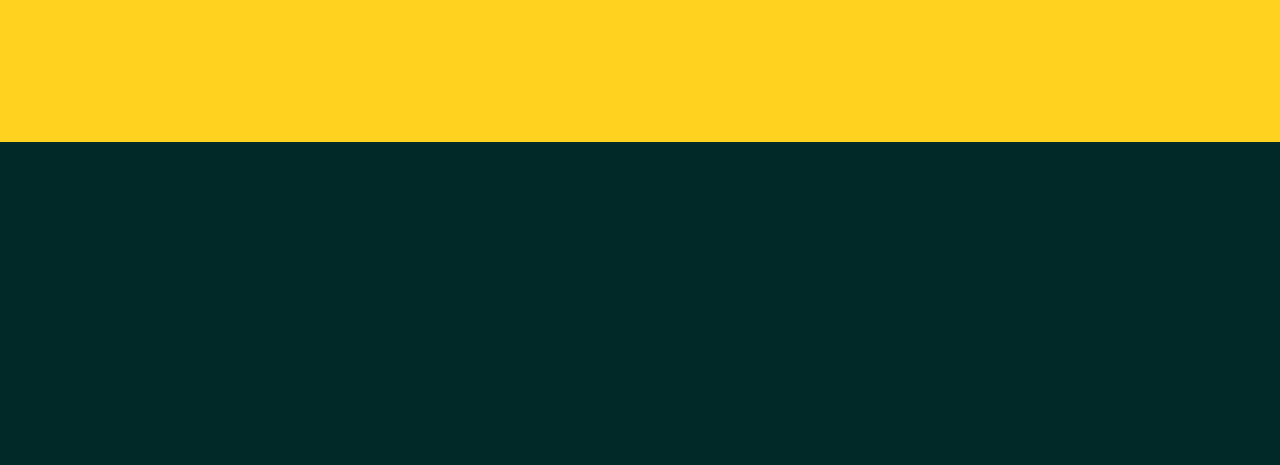
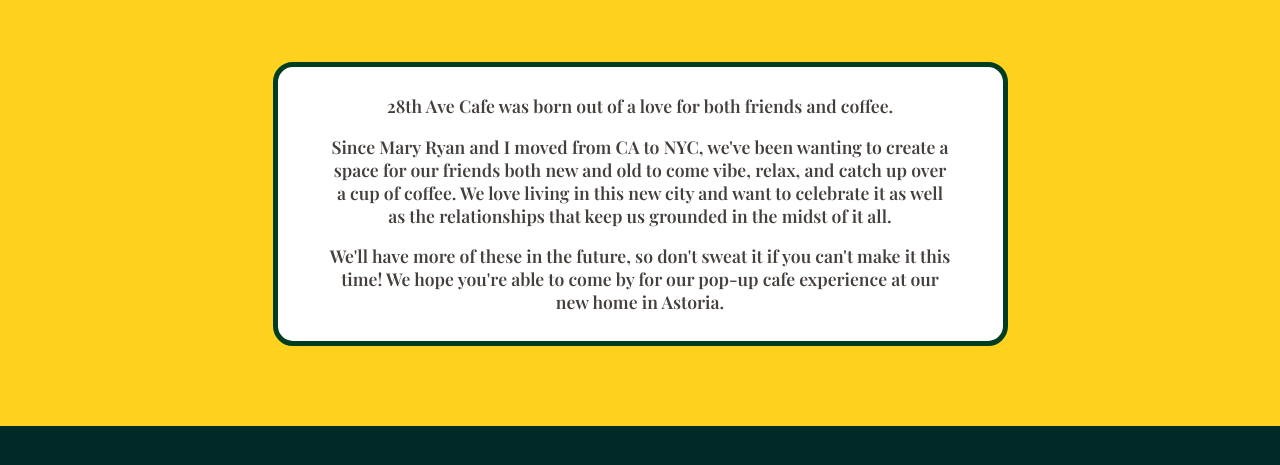
Before and after one commit to wes-cho/Restaurant-Page, a website built with webpack: page src/index.html in a window 1280 px wide. Both pictures are taken after a click on the button "About". Shown: the part 291-756 px from the top of the page. Built offline with nearby package versions, Linux system fonts and the light colour scheme; a web font is replaced by a local one.

Commit message:
Add text to About page

```diff
--- a/src/about.js
+++ b/src/about.js
@@ -6,5 +6,19 @@ function loadAbout(){
         header.textContent = "About"
     content.appendChild(header);
 
+    const messageBox = document.createElement("div");
+        messageBox.setAttribute("id", "about-message");
+
+    const p0 = document.createElement("p");
+        p0.textContent = "28th Ave Cafe was born out of a love for both friends and coffee."
+        messageBox.appendChild(p0);
+    const p1 = document.createElement("p");
+        p1.textContent = "Since Mary Ryan and I moved from CA to NYC, we've been wanting to create a space for our friends both new and old to come vibe, relax, and catch up over a cup of coffee. We love living in this new city and want to celebrate it as well as the relationships that keep us grounded in the midst of it all."
+        messageBox.appendChild(p1);
+    const p2 = document.createElement("p");
+        p2.textContent = "We'll have more of these in the future, so don't sweat it if you can't make it this time! We hope you're able to come by for our pop-up cafe experience at our new home in Astoria. "
+        messageBox.appendChild(p2);
+    content.appendChild(messageBox);
+
 
 };
--- a/src/styles.css
+++ b/src/styles.css
@@ -36,8 +36,6 @@ nav button{
     background-color: #FFD21F;
     width: fit-content;
     justify-self: center;
-    /* border-radius: 5px;
-    padding: 1rem 3rem; */
     color: #003E1F;
 }
 #homepage-message{
@@ -57,7 +55,6 @@ nav button{
     margin-top: 4rem;
     border-radius: 20px;
 }
-
 #menu-container{
     display: grid;
     gap: 3rem;
@@ -78,9 +75,18 @@ nav button{
     height: 250px;
     padding: 1.5rem 0rem 0rem 2rem;
 }
-/* .menu-item:hover{
-    transform: scale(1.1);
-} */
 .menu-item p{
     width: 150px;
 }
+#about-message{
+    justify-self: center;
+    background-color: white;
+    width: 625px;
+    font-size: 1.1rem;
+    font-weight: 600;
+    color: #453F3C;
+    border: solid 5px #003E1F;
+    border-radius: 20px;
+    padding: 10px 50px;
+    text-align: center;
+}
```
